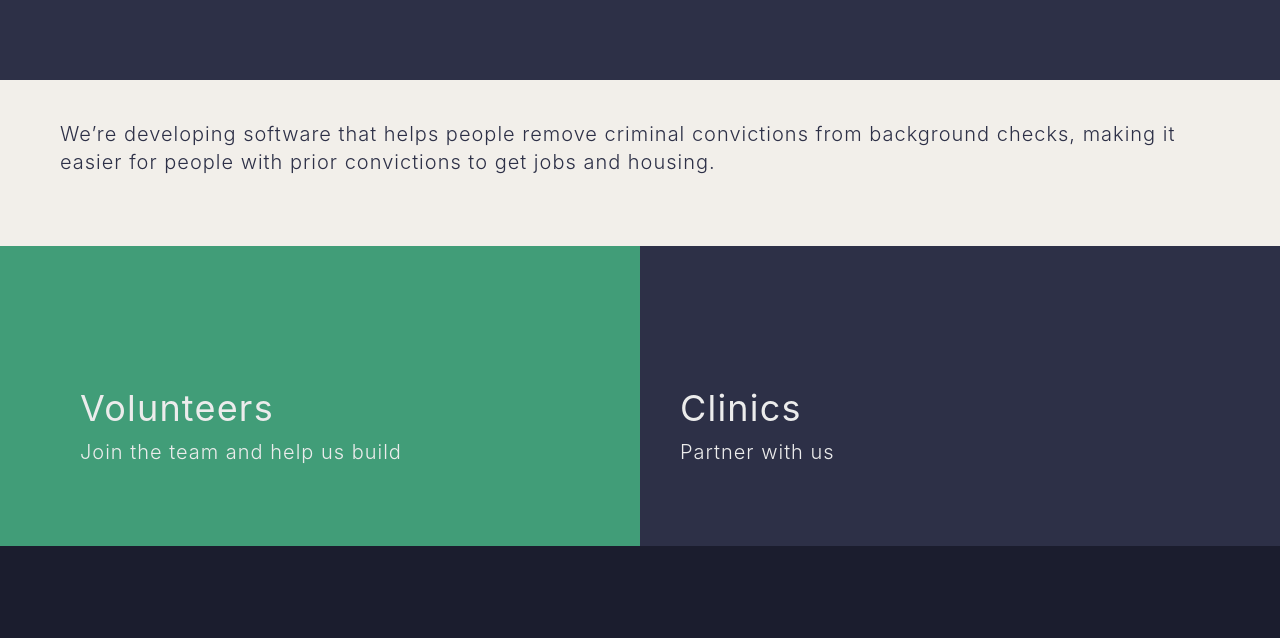
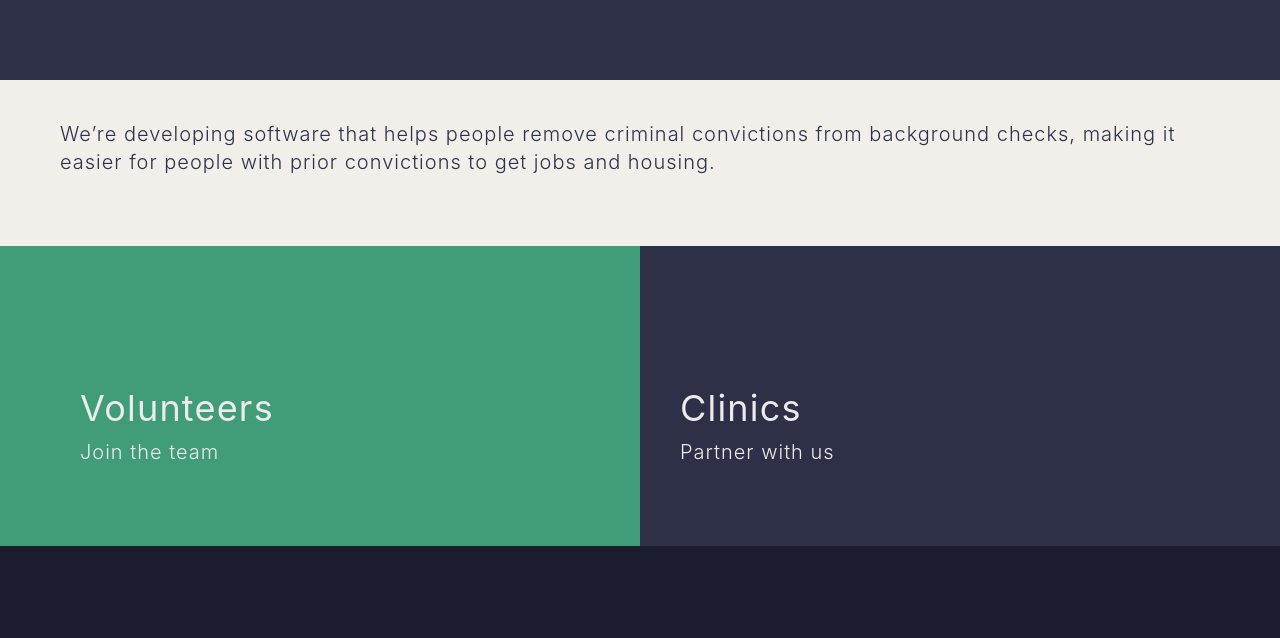
Before and after one commit to openseattle/clearviction-v1, a Gatsby site: page / in a window 1280 px wide. Shown: the part 545-1183 px from the top of the page. Built offline with nearby package versions, Linux system fonts and the light colour scheme; Gatsby itself is replaced by a stand-in of ours.

Commit message:
fixed sentence fragment on volunteer button

```diff
--- a/src/pages/home/index.md
+++ b/src/pages/home/index.md
@@ -10,7 +10,7 @@ callToActions:
     heading: Volunteers
     linkType: internal
     linkURL: /volunteer
-    subHeading: Join the team and help us build
+    subHeading: Join the team
   secondCTA:
     heading: Clinics
     linkType: internal
```
